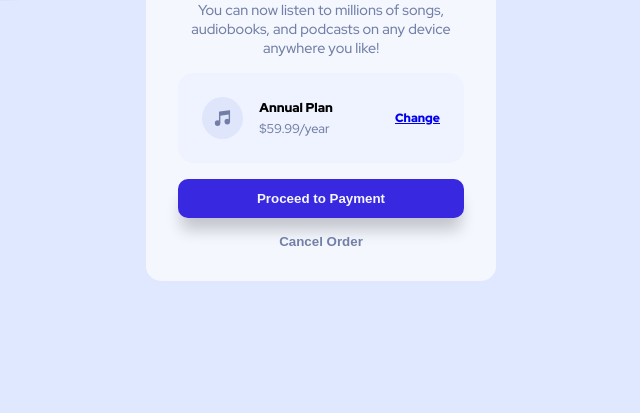
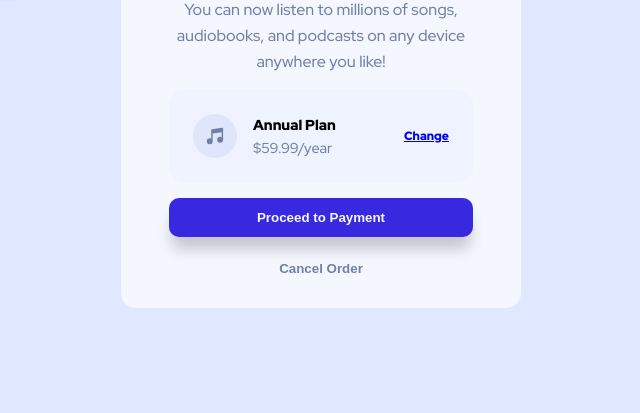
Before and after one commit to Robarto97/Order-Summary, a plain HTML site: page index.html in a window 1280 px wide. Shown: the part 387-800 px from the top of the page, without its empty margins (319-959 px from the left). Drawn offline with Linux system fonts and the light colour scheme.

Commit message:
Fixed styles

```diff
--- a/styles.css
+++ b/styles.css
@@ -30,7 +30,7 @@ body {
 
 .container {
   background-color: var(--very-pale-blue);
-  max-width: 350px;
+  max-width: 400px;
   border-radius: 15px;
   overflow: hidden;
   margin: 1rem;
@@ -45,7 +45,7 @@ body {
 }
 
 .container .bottom {
-  padding: 2rem;
+  padding: 2rem 3rem;
   display: flex;
   flex-direction: column;
   justify-content: space-between;
@@ -60,7 +60,8 @@ body {
 
 .container .bottom p {
   color: var(--desaturated-blue);
-  font-size: 0.9rem;
+  font-size: 1rem;
+  line-height: 1.6;
 }
 
 .container .bottom .plan {
@@ -73,68 +74,72 @@ body {
   align-items: center;
   padding: 1.5rem;
 }
-.container .bottom .plan .left{
+.container .bottom .plan .left {
   display: flex;
   flex-direction: row;
   gap: 1rem;
   align-items: center;
 }
-.container .bottom .plan .left img{
+.container .bottom .plan .left img {
   width: 30%;
 }
 
-.container .bottom .plan .left .two-line{
+.container .bottom .plan .left .two-line {
   display: flex;
   flex-direction: column;
   align-items: flex-start;
-    font-size: 0.8rem;
+  font-size: 0.9rem;
   gap: 0.25rem;
 }
-.container .bottom .plan .left .two-line .annual{
+.container .bottom .plan .left .two-line .annual {
   font-weight: 900;
 }
-.container .bottom .plan .left .two-line .price{
+.container .bottom .plan .left .two-line .price {
   color: var(--desaturated-blue);
 }
-.container .bottom .plan a{
+.container .bottom .plan a {
   font-size: 0.75rem;
   font-weight: 900;
 }
 
-.container .bottom .proceed{
+.container .bottom .proceed {
   background-color: var(--bright-blue);
   border: none;
   border-radius: 10px;
   color: var(--very-pale-blue);
   padding: 0.75rem;
-    box-shadow: 0px 15px 15px -3px rgba(0,0,0,0.2);
+  box-shadow: 0px 15px 15px -3px rgba(0, 0, 0, 0.2);
   cursor: pointer;
   font-weight: 700;
 }
 
-.container .bottom .cancel{
+.container .bottom .cancel {
   border: none;
+  margin-top: 0.5rem;
   background-color: unset;
   font-weight: 700;
   color: var(--desaturated-blue);
-
 }
-.container .bottom .cancel span:hover{
+.container .bottom .cancel span:hover {
   cursor: pointer;
   color: black;
 }
-.container .bottom .proceed:hover{
+.container .bottom .proceed:hover {
   opacity: 0.7;
 }
-.container .bottom .plan a:hover{
+.container .bottom .plan a:hover {
   text-decoration: none;
 }
 
-@media screen and (max-width:375px){
-    body{
-        background-image: url('images/pattern-background-mobile.svg');
+@media screen and (max-width: 375px) {
+  body {
+    background-image: url("images/pattern-background-mobile.svg");
   }
-    .container .bottom p{
-        font-size: 1rem;
+  .container .bottom p {
+    font-size: 1.05rem;
+    padding: 0 0.5rem;
+  }
+  .container .bottom {
+    padding: 1.5rem;
   }
 }
```
Lines whose indentation alone changed are shown as unchanged.
